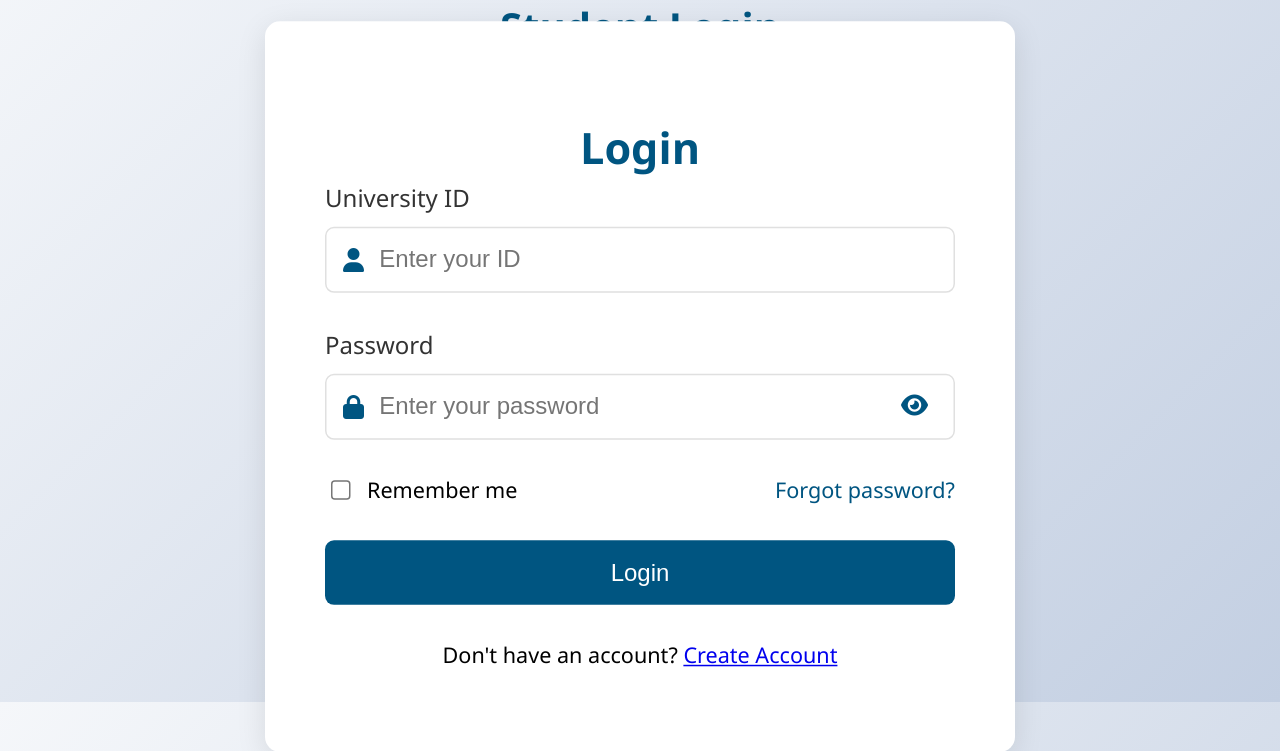
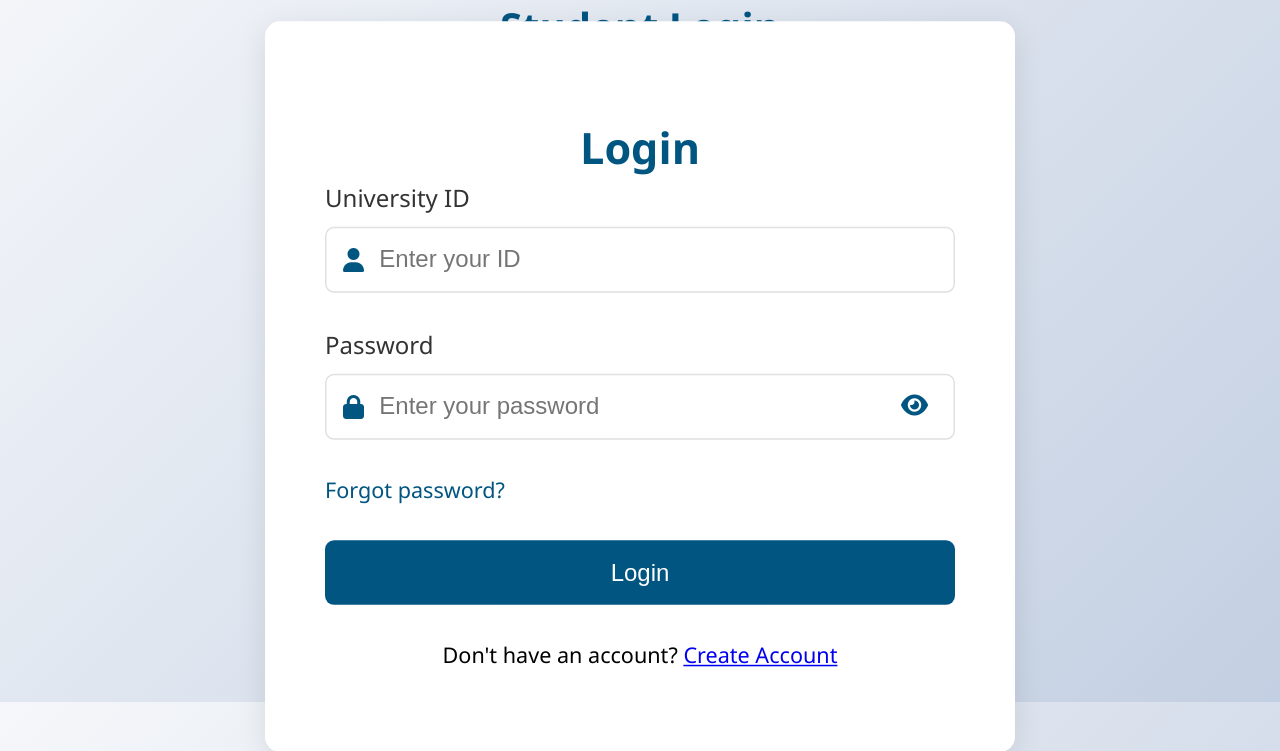
Before and after one commit to JadenLandavazo/Student-Enrollment-Web-App, a Flask app: page /student-login in a window 1280 px wide. Shown: the part 98-849 px from the top of the page. Run offline with Flask 3, Linux system fonts and the light colour scheme.

Commit message:
Update Student_Login_Page.html

```diff
--- a/templates/Student_Login_Page.html
+++ b/templates/Student_Login_Page.html
@@ -50,9 +50,6 @@
 
         <!-- Options -->
         <div class="form-options">
-          <label class="remember-me">
-            <input type="checkbox" /> Remember me
-          </label>
           <a href="{{ url_for('forgot_password') }}" class="forgot-password">Forgot password?</a>
         </div>
 
```
